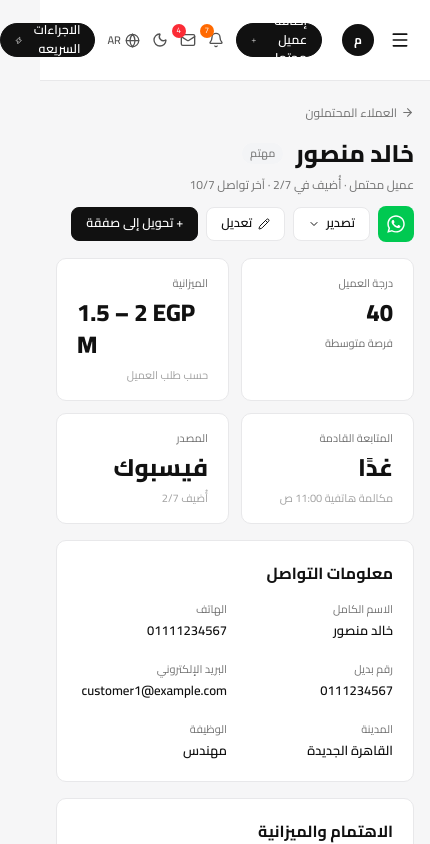
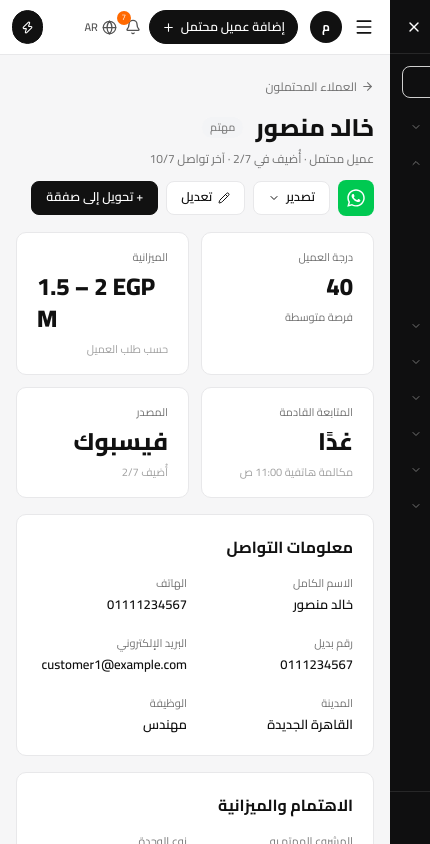
Before and after one commit to laila-272/CRM, a React (Vite) app: page /customer-details/1 in a window 390 px wide. Shown: the top 844 px of the page, 430 px wide, since content can reach past the window. Built offline with nearby package versions, Linux system fonts and the light colour scheme.

Commit message:
Improve navbar responsive layout

```diff
--- a/src/Components/Customers/StatusBadge.jsx
+++ b/src/Components/Customers/StatusBadge.jsx
@@ -3,7 +3,7 @@ const styles = {
   مهتم: "bg-[#F3F4F6] text-[#818181] rounded-xl",
   معاينة: "bg-[#F3F4F6] text-[#818181] rounded-xl",
   متابعة: "bg-[#F3F4F6] text-[#818181] rounded-xl",
-  "لا رد": "bg-red-100 text-red-500 rounded-xl",
+  "لا رد": "bg-[#FFF1F2] text-[#D92D20] rounded-xl",
 };
 export default function StatusBadge({ status }) {
   return (
--- a/src/Components/Navbar/Navbar.jsx
+++ b/src/Components/Navbar/Navbar.jsx
@@ -15,57 +15,79 @@ import {
 export default function Navbar({ onMenu }) {
   const [lang, setLang] = useState("AR");
   const [dark, setDark] = useState(false);
+
   return (
-    <header className="sticky top-0 z-20 bg-white border-b border-line">
-      <div className="h-[54px] px-4 py-10 sm:px-6 flex items-center gap-3">
-        <button className="lg:hidden p-1" onClick={onMenu} aria-label="القائمة">
+    <header className="sticky top-0 z-20 bg-white border-b border-line w-full">
+      <div className="min-h-[54px] px-3 sm:px-4 lg:px-6 py-2 flex items-center gap-2 sm:gap-3">
+        {/* Menu */}
+        <button
+          className="lg:hidden shrink-0 p-1"
+          onClick={onMenu}
+          aria-label="القائمة"
+        >
           <Menu size={20} />
         </button>
 
-        <div className="flex items-center gap-2.5">
+        {/* User */}
+        <div className="flex items-center gap-2 shrink-0">
           <span className="w-8 h-8 rounded-full bg-ink text-white grid place-items-center text-xs font-bold">
             م
           </span>
+
           <div className="leading-tight hidden sm:block">
-            <div className="text-[12.5px] font-bold">محمد العمري</div>
+            <div className="text-[12.5px] font-bold whitespace-nowrap">
+              محمد العمري
+            </div>
             <div className="text-[10px] text-neutral-500">المدير العام</div>
           </div>
+
           <ChevronDown size={12} className="text-neutral-400 hidden sm:block" />
         </div>
 
+        {/* Add Customer */}
         <Link
           to="/potential-clients?add=1"
-          className="btn !rounded-4xl btn-dark hidden sm:inline-flex mr-2"
+          className="btn !rounded-4xl btn-dark hidden sm:inline-flex mr-1 shrink-0 !px-3"
         >
-          إضافة عميل محتمل
-          <Plus size={13} className="text-grey-400" />
+          <span className="whitespace-nowrap">إضافة عميل محتمل</span>
+          <Plus size={13} />
         </Link>
 
-        <div className="flex items-center gap-3 text-neutral-600">
-          <span className="relative">
+        {/* Notifications and Settings */}
+        <div className="flex items-center gap-2 sm:gap-3 lg:gap-4 text-neutral-600 shrink-0">
+          <button className="relative" aria-label="الإشعارات">
             <Bell size={16} />
             <i className="absolute -top-2 -left-2 bg-orange-500 text-white text-[8px] w-3.5 h-3.5 rounded-full grid place-items-center not-italic">
               7
             </i>
-          </span>
-          <span className="relative">
+          </button>
+
+          <button className="relative hidden sm:block" aria-label="الرسائل">
             <Mail size={16} />
             <i className="absolute -top-2 -left-2 bg-red-500 text-white text-[8px] w-3.5 h-3.5 rounded-full grid place-items-center not-italic">
               4
             </i>
-          </span>
-          <button onClick={() => setDark(!dark)} aria-label="الوضع الليلي">
+          </button>
+
+          <button
+            onClick={() => setDark(!dark)}
+            aria-label="الوضع الليلي"
+            className="hidden sm:block"
+          >
             <Moon size={16} className={dark ? "fill-neutral-700" : ""} />
           </button>
+
           <button
             onClick={() => setLang(lang === "AR" ? "EN" : "AR")}
             className="flex items-center gap-1 text-[11px] font-semibold"
           >
-            <Globe size={15} /> {lang}
+            <Globe size={15} />
+            {lang}
           </button>
         </div>
 
-        <div className="relative flex-1 max-w-md mx-auto hidden md:block">
+        {/* Search */}
+        <div className="relative flex-1 min-w-0 max-w-md mx-auto hidden md:block">
           <Search
             size={14}
             className="absolute top-1/2 -translate-y-1/2 left-3 text-neutral-400"
@@ -76,11 +98,14 @@ export default function Navbar({ onMenu }) {
           />
         </div>
 
+        {/* Quick Actions */}
         <Link
           to="/potential-clients?add=1"
-          className="btn !rounded-4xl btn-dark mr-auto"
+          className="btn !rounded-4xl btn-dark mr-auto shrink-0 !px-2 sm:!px-3"
         >
-          الاجراءات السريعه
+          <span className="hidden sm:inline whitespace-nowrap">
+            الإجراءات السريعة
+          </span>
           <Zap size={13} />
         </Link>
       </div>
--- a/src/Components/Pages/CustomerDetails.jsx
+++ b/src/Components/Pages/CustomerDetails.jsx
@@ -196,7 +196,7 @@ export default function CustomerDetails() {
             </div>
           </section>
 
-          <section className="card p-5">
+          <section className="card !p-6">
             <h2 className="text-base font-bold mb-3">ملاحظات</h2>
             <p className="text-[13px] leading-7 text-neutral-700">
               {c.note || "لا توجد ملاحظات."}
--- a/src/index.css
+++ b/src/index.css
@@ -6,7 +6,7 @@
 }
 @theme {
     --font-sans: "Cairo", "Tajawal", system-ui, sans-serif;
-    --color-brand: #ea580c;
+    --color-brand: #FF7E52;
     --color-brand-soft: #fff1e8;
     --color-ink: #111111;
     --color-line: #e8e8ea;
@@ -53,7 +53,7 @@ body {
     background: #fff;
     cursor: pointer;
     transition: background .15s;
-
+    /* text-align: center; */
 }
 
 .btn:hover {
```
